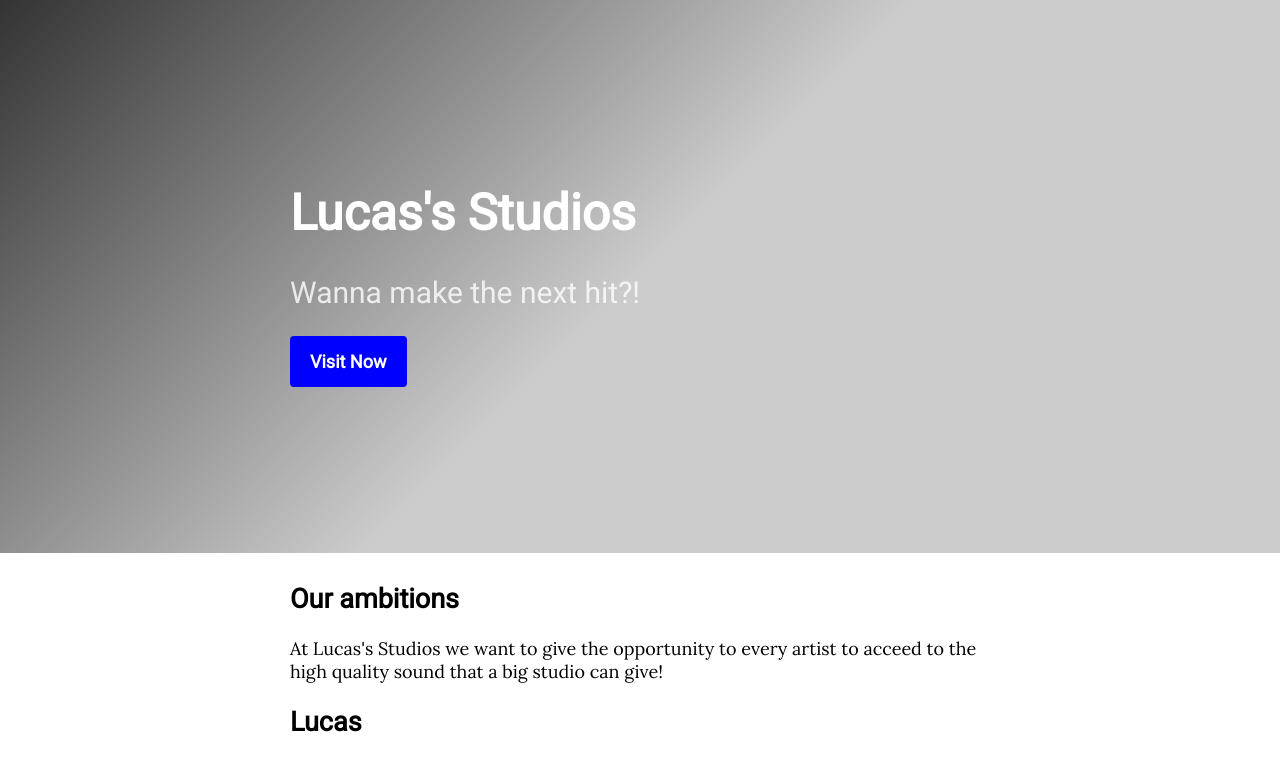
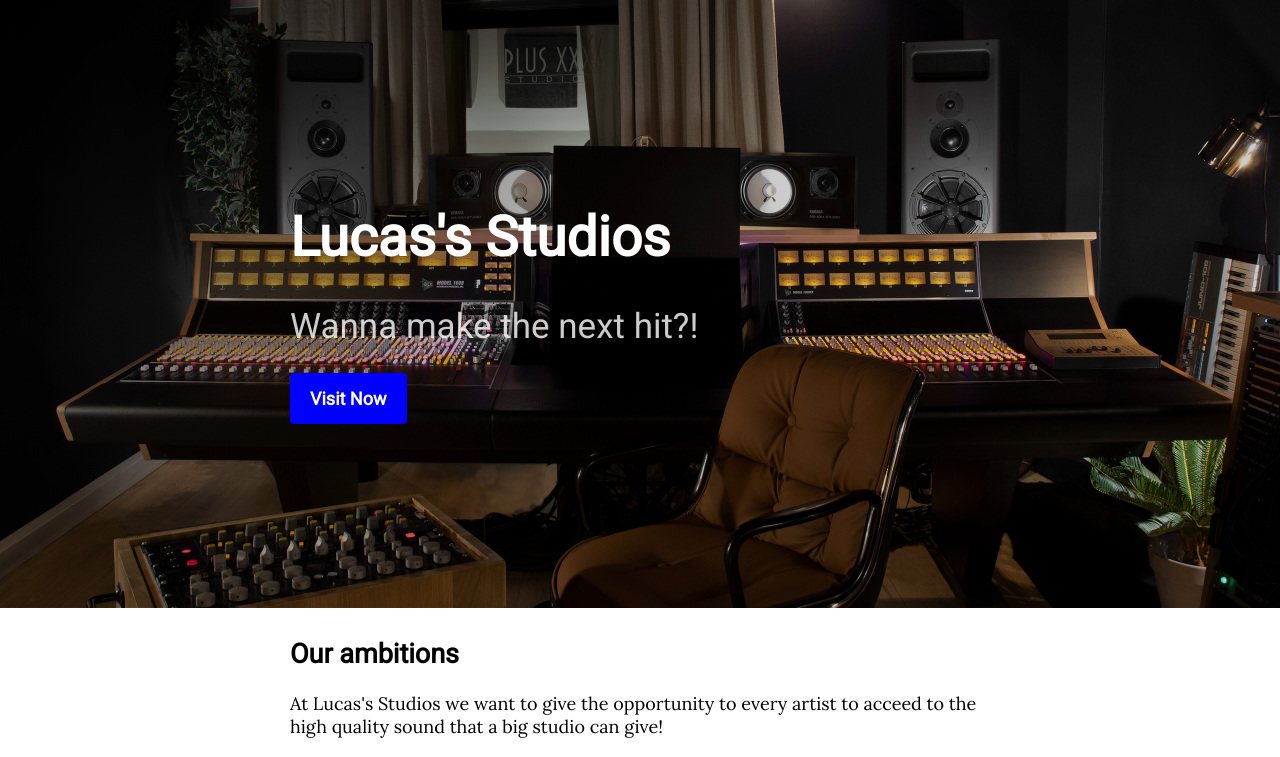
Before and after one commit to lucasraymond/my-startup, a plain HTML site: page index.html in a window 1280 px wide. Shown: the top 757 px of the page. Drawn offline with Linux system fonts and the light colour scheme; a script that the page names is missing.

Commit message:
Update banner.css

```diff
--- a/css/components/banner.css
+++ b/css/components/banner.css
@@ -1,17 +1,17 @@
 .banner {
-	background-image : linear-gradient(-225deg, rgba(0, 0, 0, 0.8) 0%, rgba(0, 0, 0, 0.2) 50%), url(../../images/background.jpeg);
+	background-image : linear-gradient(-225deg, rgba(0, 0, 0, 0.8) 0%, rgba(0, 0, 0, 0.2) 50%), url(../../images/background.jpg);
 	color: white;
-	padding: 150px 0px;
+	padding: 168px 0px;
 	background-size:  cover;
 	background-position:  center;
 }
 
 .banner h1 {
-	font-size: 50px;
+	font-size: 55px;
 }
 
 .banner h2{
-	font-size: 30px;
+	font-size: 35px;
 	font-weight:  lighter;
 	opacity: 0.8;
 	margin-bottom: 40px;
```
